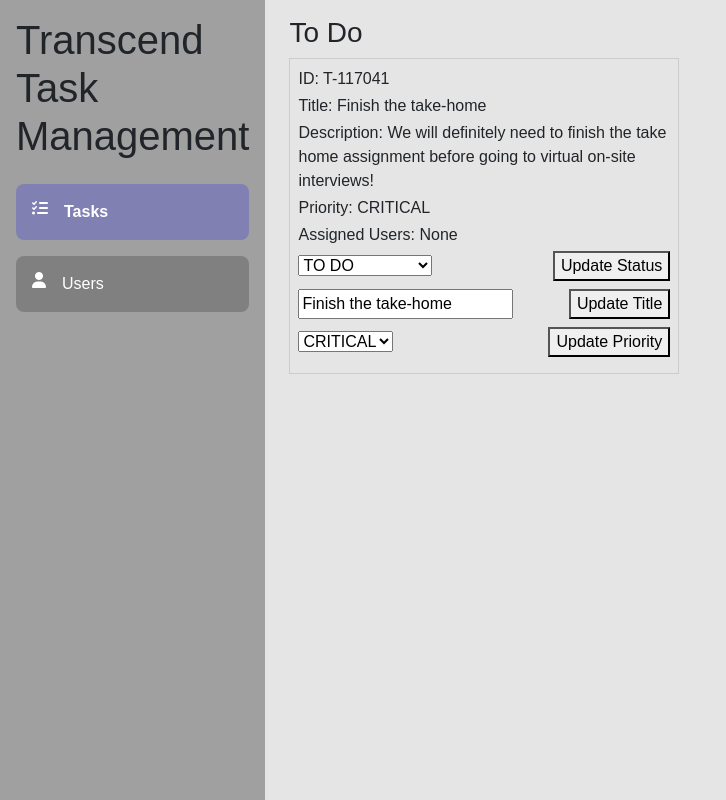
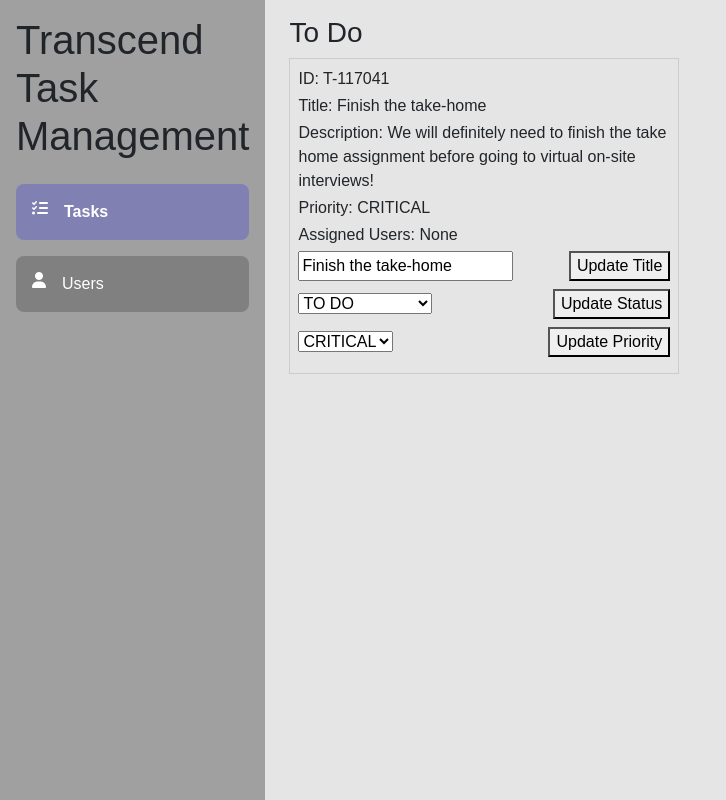
Before and after one commit to alexbarajas/TaskManagement, a React (Vite) app in the folder task-app/: page / in a window 1280 px wide. Shown: the whole page, without its empty margins (0-726 px from the left). Built offline with nearby package versions, Linux system fonts and the light colour scheme.

Commit message:
updated TasksView.tsx and have the buttons in the order of title then status then priority to look nice

```diff
--- a/task-app/src/components/TasksView/TasksView.tsx
+++ b/task-app/src/components/TasksView/TasksView.tsx
@@ -91,6 +91,16 @@ export const TasksView: React.FC = () => {
               <p style={{ marginBottom: '0.2em' }}>Priority: {task.priority}</p>
               <p style={{ marginBottom: '0.2em' }}>Assigned Users: {task.assignedUsers && task.assignedUsers.length > 0 ? task.assignedUsers.join(', ') : 'None'}</p>
               <div style={{ display: 'flex', alignItems: 'center', marginBottom: '0.5em', justifyContent: 'space-between' }}>
+                <input
+                  type="text"
+                  value={selectedTitle[task.id] || task.title}
+                  onChange={e => setSelectedTitle({ ...selectedTitle, [task.id]: e.target.value })}
+                />
+                <button onClick={() => updateTaskTitle(task.id)}>
+                  Update Title
+                </button>
+              </div>
+              <div style={{ display: 'flex', alignItems: 'center', marginBottom: '0.5em', justifyContent: 'space-between' }}>
                 <select
                   value={selectedStatus[task.id] || task.status}
                   onChange={e => setSelectedStatus({ ...selectedStatus, [task.id]: e.target.value as TaskStatus })}
@@ -103,16 +113,6 @@ export const TasksView: React.FC = () => {
                 </select>
                 <button onClick={() => updateTaskStatus(task.id)}>
                   Update Status
-                </button>
-              </div>
-              <div style={{ display: 'flex', alignItems: 'center', marginBottom: '0.5em', justifyContent: 'space-between' }}>
-                <input
-                  type="text"
-                  value={selectedTitle[task.id] || task.title}
-                  onChange={e => setSelectedTitle({ ...selectedTitle, [task.id]: e.target.value })}
-                />
-                <button onClick={() => updateTaskTitle(task.id)}>
-                  Update Title
                 </button>
               </div>
               <div style={{ display: 'flex', alignItems: 'center', marginBottom: '0.5em', justifyContent: 'space-between' }}>
```
